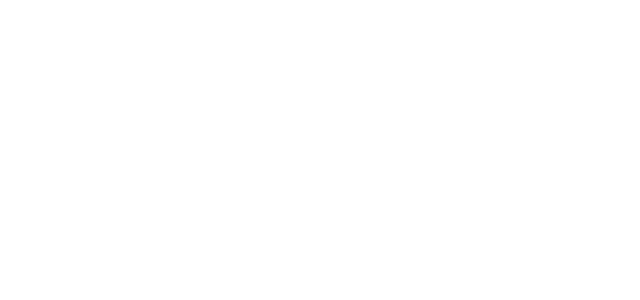
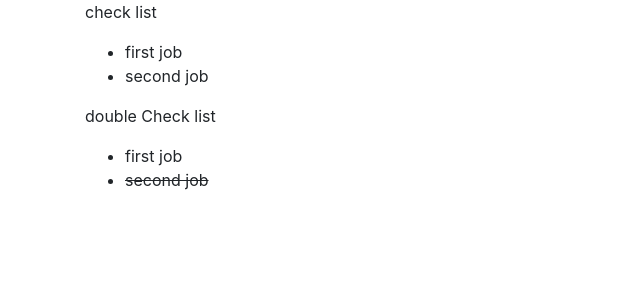
Before and after one commit to rezaSemyari70/maktab_React-Redux-ToDo, a React (Create React App) app: page / in a window 1280 px wide. Shown: the top 300 px of the page, without its empty margins (0-640 px from the left). Built offline with nearby package versions, Linux system fonts and the light colour scheme.

Commit message:
add TodoList and TodoCard

```diff
--- a/src/App.js
+++ b/src/App.js
@@ -1,11 +1,12 @@
 import React from 'react';
 
 import './App.css';
+import TodoList from './Views/TodoList/TodoList';
 
 function App() {
   return (
     <div className="App">
-
+      <TodoList/>
     </div>
   );
 }
--- /dev/null
+++ b/src/Components/TodoCard/TodoCard.jsx
@@ -0,0 +1,23 @@
+import React from 'react'
+import {Row, Col} from 'reactstrap';
+
+function TodoCard({todo}) {
+    return (
+        <Row>
+            <Col>
+                <p>{todo.subject}</p>
+                <ul>
+                    {todo.checkList.map(checkItem =>
+                        <li key={`${todo.id}${checkItem.id}`}>
+                            {checkItem.status
+                                ? <del>{checkItem.text}</del>
+                                : checkItem.text}
+                        </li>
+                    )}
+                </ul>
+            </Col>
+        </Row>
+    )
+}
+
+export default TodoCard;
--- /dev/null
+++ b/src/Views/TodoList/TodoList.jsx
@@ -0,0 +1,53 @@
+import React , {useState} from 'react'
+import { Container } from 'reactstrap'
+import TodoCard from '../../Components/TodoCard/TodoCard'
+
+function TodoList() {
+
+    const [todoList , setTodoList] = useState([
+        {
+            id : 1,
+            subject : "check list",
+            checkList : [
+                {
+                    id : 1 ,
+                    text : "first job" ,
+                    status : false
+                },
+                {
+                    id : 2 ,
+                    text : "second job" ,
+                    status : false
+                }
+            ]
+        },
+        {
+            id : 2,
+            subject : "double Check list",
+            checkList : [
+                {
+                    id : 1 ,
+                    text : "first job" ,
+                    status : false
+                },
+                {
+                    id : 2 ,
+                    text : "second job" ,
+                    status : true
+                }
+            ]
+        },
+    ])
+
+    return (
+        <Container>
+
+                {todoList.map(todo =>
+                    <TodoCard key={todo.id} todo={todo}/>
+                )}
+
+        </Container>
+    )
+}
+
+export default TodoList
```
